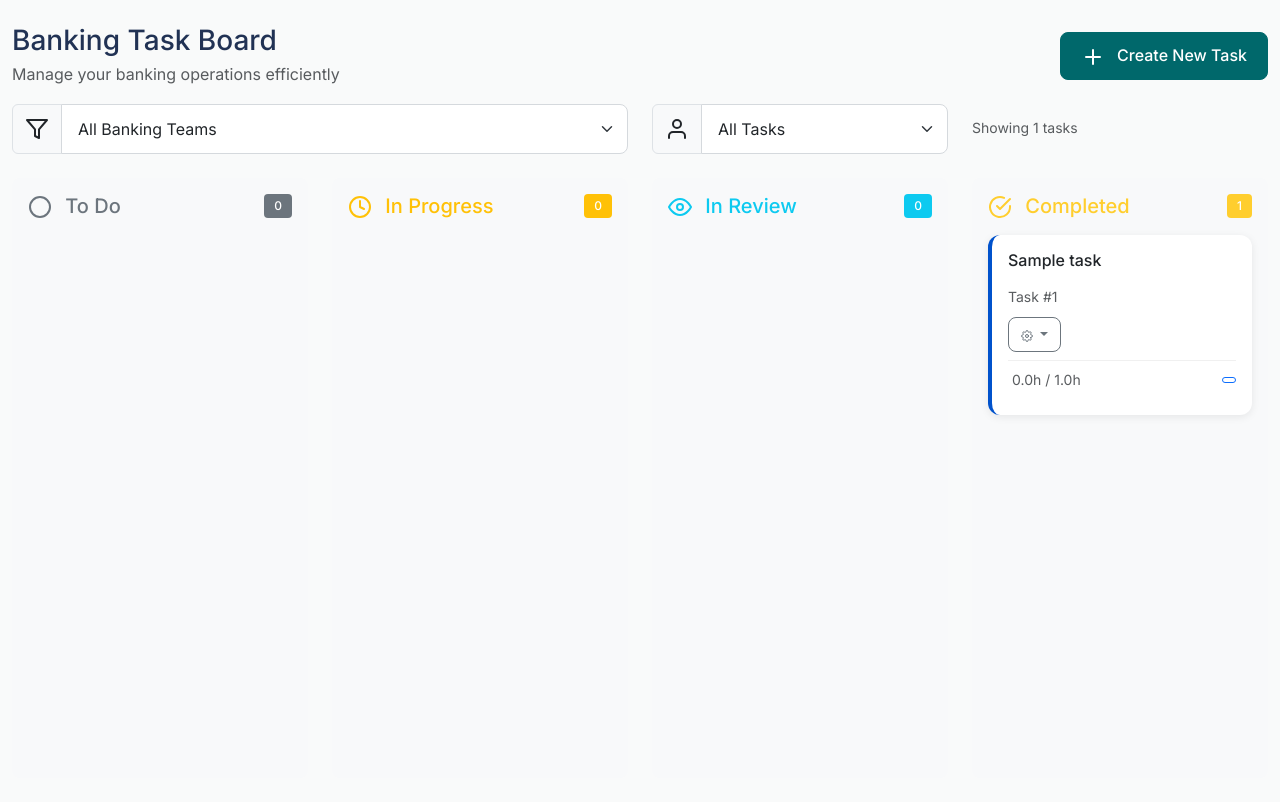
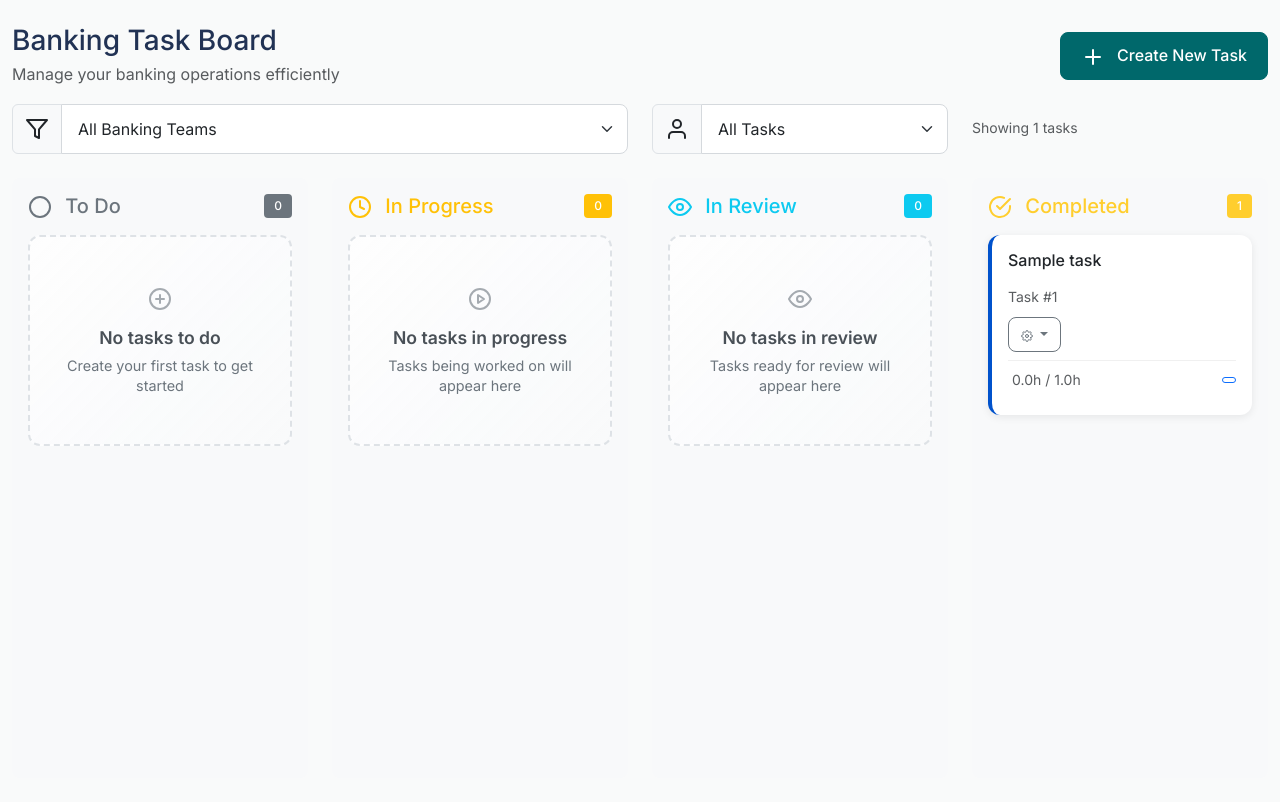
Before and after one commit to trtquy/QLCV, a Flask app: page / in a window 1280 px wide. Shown: the part 64-866 px from the top of the page. Run offline with Flask 3, Linux system fonts and the light colour scheme; the visitor is signed in with stand-in values (Sample User, id 1); tables that the repository leaves empty hold one stand-in row (values such as "Sample post"); some libraries are stand-ins or nearby versions.

Commit message:
Add elegant empty states for task management columns
Introduce CSS styles and JavaScript logic for empty states in task columns, providing visual feedback when no tasks are present.

Replit-Commit-Author: Agent
Replit-Commit-Session-Id: 40057774-4ca4-453d-aea9-4a61104a928e
Replit-Commit-Checkpoint-Type: full_checkpoint
Replit-Commit-Screenshot-Url: https://storage.googleapis.com/screenshot-production-us-central1/d78090ec-6393-4495-a256-2a55f9ddaee6/40057774-4ca4-453d-aea9-4a61104a928e/6td5lop

```diff
--- a/templates/index.html
+++ b/templates/index.html
@@ -1209,6 +1209,74 @@ function filterByTeam() {
 
     .priority-notification-error {
         background-color: #FF5630;
+    }
+
+    /* Empty State Styling */
+    .empty-state {
+        display: flex;
+        flex-direction: column;
+        align-items: center;
+        justify-content: center;
+        padding: 3rem 1.5rem;
+        text-align: center;
+        color: #6c757d;
+        background: linear-gradient(135deg, rgba(255, 255, 255, 0.8), rgba(248, 249, 250, 0.9));
+        border: 2px dashed #dee2e6;
+        border-radius: 12px;
+        margin: 1rem 0;
+        transition: all 0.3s ease;
+    }
+
+    .empty-state:hover {
+        border-color: #adb5bd;
+        background: linear-gradient(135deg, rgba(255, 255, 255, 0.9), rgba(248, 249, 250, 1));
+        transform: translateY(-2px);
+        box-shadow: 0 4px 12px rgba(0, 0, 0, 0.05);
+    }
+
+    .empty-state-icon {
+        margin-bottom: 1rem;
+        opacity: 0.6;
+    }
+
+    .empty-state-icon i {
+        width: 3rem;
+        height: 3rem;
+        color: #6c757d;
+    }
+
+    .empty-state-text h6 {
+        color: #495057;
+        font-weight: 600;
+        margin-bottom: 0.5rem;
+        font-size: 1.1rem;
+    }
+
+    .empty-state-text p {
+        color: #6c757d;
+        margin: 0;
+        font-size: 0.9rem;
+        line-height: 1.4;
+    }
+
+    /* Responsive empty state adjustments */
+    @media (max-width: 768px) {
+        .empty-state {
+            padding: 2rem 1rem;
+        }
+
+        .empty-state-icon i {
+            width: 2.5rem;
+            height: 2.5rem;
+        }
+
+        .empty-state-text h6 {
+            font-size: 1rem;
+        }
+
+        .empty-state-text p {
+            font-size: 0.85rem;
+        }
     }
 
     /* Enhanced priority selector */
@@ -1420,6 +1488,18 @@ function filterByTeam() {
                             </div>
                         </div>
                     {% endfor %}
+
+                    {% if not todo_tasks %}
+                    <div class="empty-state">
+                        <div class="empty-state-icon">
+                            <i data-feather="plus-circle"></i>
+                        </div>
+                        <div class="empty-state-text">
+                            <h6>No tasks to do</h6>
+                            <p>{% if current_user and current_user.role in ['manager', 'director'] or current_user.is_administrator %}Create your first task to get started{% else %}Tasks will appear here when created{% endif %}</p>
+                        </div>
+                    </div>
+                    {% endif %}
                 </div>
             </div>
         </div>
@@ -1513,6 +1593,18 @@ function filterByTeam() {
                             </div>
                         </div>
                     {% endfor %}
+
+                    {% if not in_progress_tasks %}
+                    <div class="empty-state">
+                        <div class="empty-state-icon">
+                            <i data-feather="play-circle"></i>
+                        </div>
+                        <div class="empty-state-text">
+                            <h6>No tasks in progress</h6>
+                            <p>Tasks being worked on will appear here</p>
+                        </div>
+                    </div>
+                    {% endif %}
                 </div>
             </div>
         </div>
@@ -1624,6 +1716,18 @@ function filterByTeam() {
                             </div>
                         </div>
                     {% endfor %}
+
+                    {% if not in_review_tasks %}
+                    <div class="empty-state">
+                        <div class="empty-state-icon">
+                            <i data-feather="eye"></i>
+                        </div>
+                        <div class="empty-state-text">
+                            <h6>No tasks in review</h6>
+                            <p>Tasks ready for review will appear here</p>
+                        </div>
+                    </div>
+                    {% endif %}
                 </div>
             </div>
         </div>
@@ -1701,6 +1805,18 @@ function filterByTeam() {
                             </div>
                         </div>
                     {% endfor %}
+
+                    {% if not completed_tasks %}
+                    <div class="empty-state">
+                        <div class="empty-state-icon">
+                            <i data-feather="check-circle"></i>
+                        </div>
+                        <div class="empty-state-text">
+                            <h6>No completed tasks</h6>
+                            <p>Finished tasks will appear here</p>
+                        </div>
+                    </div>
+                    {% endif %}
                 </div>
             </div>
         </div>
```
Also changed, not shown: static/js/kanban.js (+24 -0 lines).
